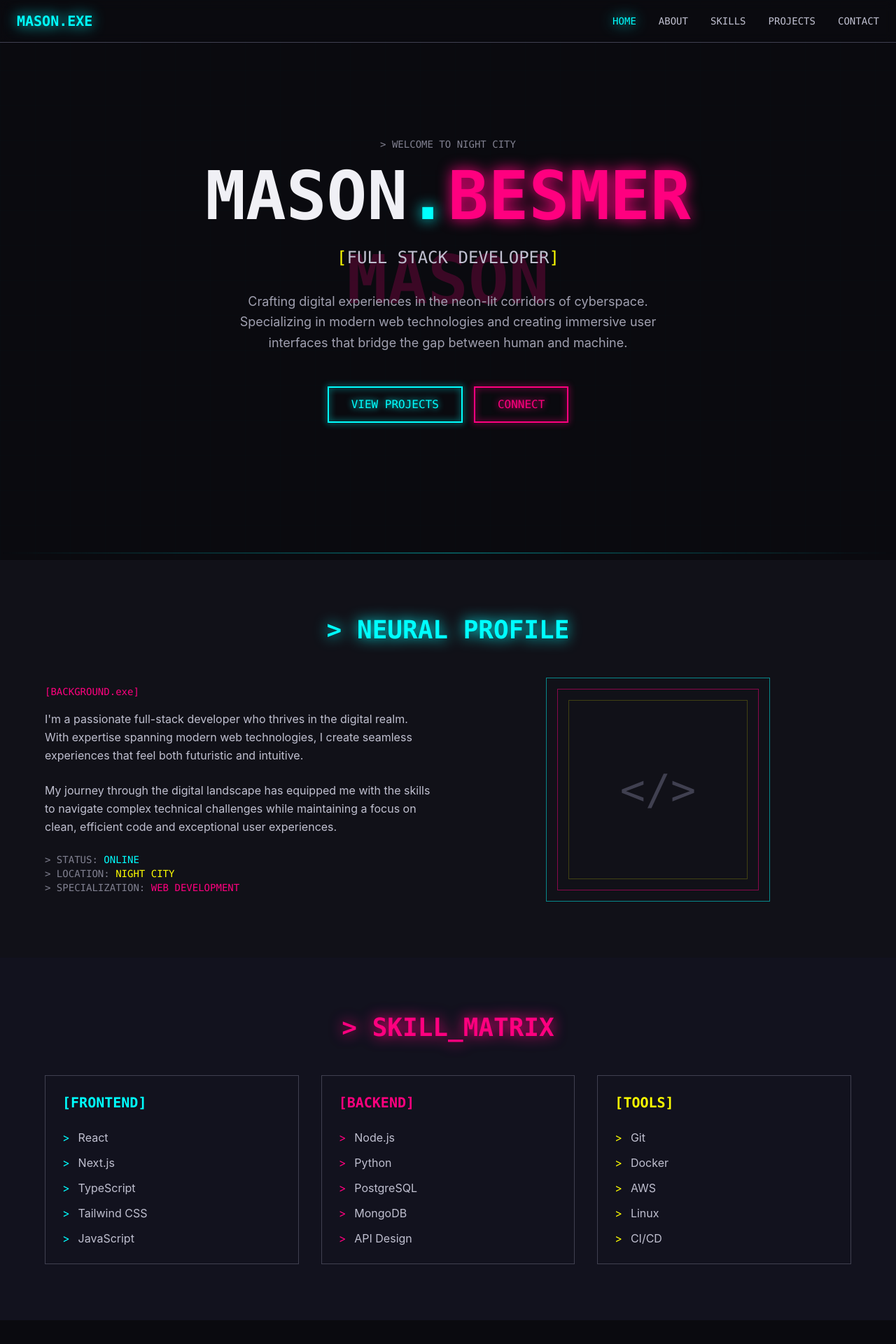
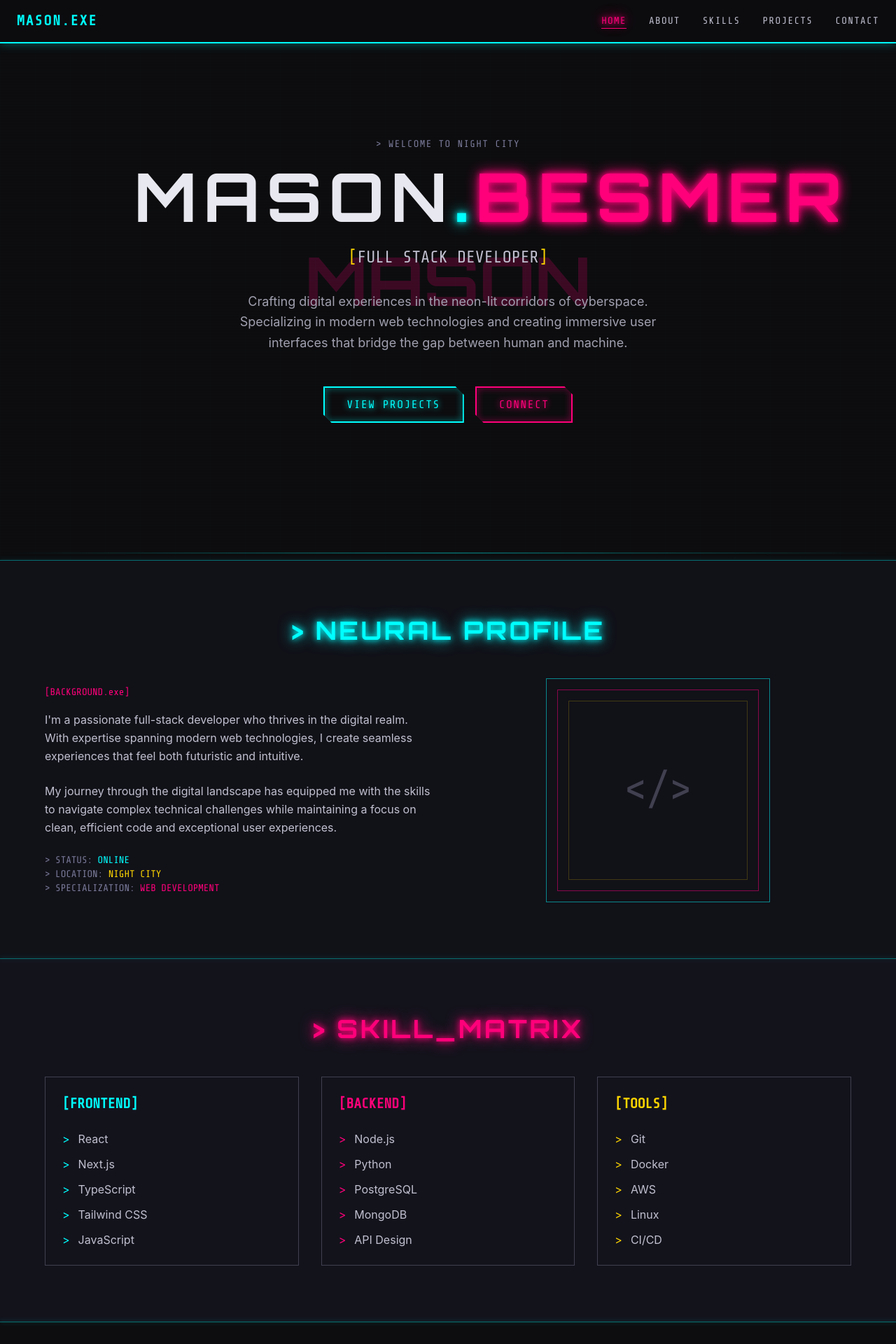
Before and after one commit to masonbesmer/masonbesmer.me, a Next.js app: page / in a window 1280 px wide. Shown: the top 1920 px of the page at 70% size. Built offline with nearby package versions, Linux system fonts and the light colour scheme.

Commit message:
feat: redesign website with cyberpunk aesthetic
Co-authored-by: masonbesmer <16657872+masonbesmer@users.noreply.github.com>

```diff
--- a/app/globals.css
+++ b/app/globals.css
@@ -2,31 +2,52 @@
 @source "../app/**/*.{ts,tsx}";
 @source "../app/**/*.{js,jsx}";
 
+/* =============================================
+   CSS Custom Properties – Cyberpunk Palette
+   ============================================= */
+:root {
+  --bg-base: #0d0d0f;
+  --bg-surface: #1b1b2a;
+  --accent-primary: #ff007a;
+  --accent-secondary: #00ffff;
+  --accent-tertiary: #00ffb3;
+  --accent-warning: #ffd600;
+  --accent-danger: #ff3d00;
+  --text-primary: #e8e8f0;
+  --text-muted: #7a7a9a;
+  --glow-primary: 0 0 8px #ff007a, 0 0 20px #ff007a55;
+  --glow-secondary: 0 0 8px #00ffff, 0 0 20px #00ffff55;
+}
+
 @theme {
-  /* Font Families */
-  --font-family-mono:
-    ui-monospace, SFMono-Regular, "SF Mono", Monaco, Menlo, "Liberation Mono",
-    "Courier New", monospace;
+  /* Font Families – using Tailwind v4 --font-* naming to generate font-display / font-mono utilities */
+  --font-display: "Orbitron", sans-serif;
+  --font-mono:
+    "Share Tech Mono", ui-monospace, SFMono-Regular, "SF Mono", Monaco, Menlo,
+    "Liberation Mono", "Courier New", monospace;
 
-  /* Custom Colors */
-  --color-night: #0a0a0f;
+  /* Custom Colors – updated to match spec */
+  --color-night: #0d0d0f;
   --color-dark: #111118;
-  --color-darker: #1a1a2e;
+  --color-darker: #1b1b2a;
 
   --color-cyan: #00ffff;
-  --color-pink: #ff007f;
-  --color-yellow: #ffff00;
+  --color-pink: #ff007a;
+  --color-yellow: #ffd600;
+  --color-green: #00ffb3;
   --color-purple: #9d00ff;
+  --color-danger: #ff3d00;
 
-  --color-gray-100: #f0f0f5;
+  --color-gray-100: #e8e8f0;
   --color-gray-300: #c0c0d0;
   --color-gray-400: #a0a0b0;
-  --color-gray-500: #808090;
+  --color-gray-500: #7a7a9a;
   --color-gray-700: #404050;
 
   /* Animations */
   --animate-scan-line: scanLine 3s linear infinite;
   --animate-neon-glow: neonGlow 2s ease-in-out infinite alternate;
+  --animate-neon-flicker: neonFlicker 4s infinite;
 }
 
 @layer base {
@@ -35,18 +56,49 @@
   }
 
   html {
-    background-color: var(--color-night);
+    background-color: var(--bg-base);
+    scrollbar-width: thin;
+    scrollbar-color: var(--accent-primary) var(--bg-surface);
   }
 
   body {
-    background-color: var(--color-night);
-    color: var(--color-gray-100);
+    background-color: var(--bg-base);
+    color: var(--text-primary);
     margin: 0;
     padding: 0;
   }
+
+  /* Custom scrollbar – WebKit */
+  ::-webkit-scrollbar {
+    width: 8px;
+  }
+
+  ::-webkit-scrollbar-track {
+    background: var(--bg-surface);
+  }
+
+  ::-webkit-scrollbar-thumb {
+    background: var(--accent-primary);
+    box-shadow: var(--glow-primary);
+  }
+
+  ::-webkit-scrollbar-thumb:hover {
+    box-shadow: 0 0 14px var(--accent-primary);
+  }
+
+  /* Neon <hr> divider */
+  hr.neon-hr {
+    border: none;
+    border-top: 1px solid var(--accent-secondary);
+    box-shadow: 0 0 6px var(--accent-secondary);
+    margin: 0;
+    opacity: 0.4;
+  }
 }
 
-/* Cyberpunk Animations */
+/* =============================================
+   Cyberpunk Animations
+   ============================================= */
 @keyframes scanLine {
   0% {
     transform: translateY(-100%);
@@ -67,13 +119,94 @@
   }
 }
 
+@keyframes neonFlicker {
+  0%,
+  93%,
+  100% {
+    opacity: 1;
+  }
+  94% {
+    opacity: 0.75;
+  }
+  96% {
+    opacity: 1;
+  }
+  97% {
+    opacity: 0.55;
+  }
+  99% {
+    opacity: 1;
+  }
+}
+
+/* Glitch – ::before layer (magenta) */
+@keyframes glitch-before {
+  0%,
+  87%,
+  100% {
+    clip-path: inset(0 0 100% 0);
+    transform: translateX(0);
+  }
+  88% {
+    clip-path: inset(10% 0 70% 0);
+    transform: translateX(-4px);
+  }
+  90% {
+    clip-path: inset(55% 0 20% 0);
+    transform: translateX(3px);
+  }
+  92% {
+    clip-path: inset(30% 0 50% 0);
+    transform: translateX(-2px);
+  }
+  94% {
+    clip-path: inset(0 0 100% 0);
+    transform: translateX(0);
+  }
+}
+
+/* Glitch – ::after layer (cyan) */
+@keyframes glitch-after {
+  0%,
+  88%,
+  100% {
+    clip-path: inset(0 0 100% 0);
+    transform: translateX(0);
+  }
+  89% {
+    clip-path: inset(65% 0 10% 0);
+    transform: translateX(4px);
+  }
+  91% {
+    clip-path: inset(25% 0 55% 0);
+    transform: translateX(-3px);
+  }
+  93% {
+    clip-path: inset(0 0 100% 0);
+    transform: translateX(0);
+  }
+}
+
+/* =============================================
+   Utilities
+   ============================================= */
 @layer utilities {
   .text-glow {
     filter: drop-shadow(0 0 10px currentColor);
   }
 
+  .text-shadow-glow {
+    text-shadow:
+      0 0 8px currentColor,
+      0 0 20px currentColor;
+  }
+
   .neon-glow {
     animation: neonGlow 2s ease-in-out infinite alternate;
+  }
+
+  .neon-flicker {
+    animation: neonFlicker 4s infinite;
   }
 
   .scan-line {
@@ -86,4 +219,88 @@
       linear-gradient(90deg, rgba(0, 255, 255, 0.1) 1px, transparent 1px);
     background-size: 50px 50px;
   }
+
+  /* Subtle scanline texture overlay */
+  .scanlines {
+    background-image: repeating-linear-gradient(
+      0deg,
+      transparent,
+      transparent 2px,
+      rgba(0, 0, 0, 0.08) 2px,
+      rgba(0, 0, 0, 0.08) 4px
+    );
+    background-size: 100% 4px;
+    pointer-events: none;
+  }
+
+  /* Cyberpunk "cut-corner" button shape */
+  .clip-btn {
+    clip-path: polygon(
+      0 0,
+      calc(100% - 12px) 0,
+      100% 12px,
+      100% 100%,
+      12px 100%,
+      0 calc(100% - 12px)
+    );
+  }
+
+  /* Neon bottom-border glow for nav */
+  .nav-bottom-glow {
+    box-shadow: 0 1px 0 0 var(--accent-secondary),
+      0 0 14px rgba(0, 255, 255, 0.4);
+  }
+
+  /* Hover card glow – cyan */
+  .card-hover-glow:hover {
+    box-shadow: var(--glow-secondary);
+    border-color: var(--accent-secondary);
+  }
+
+  /* Glitch effect on headings */
+  .glitch {
+    position: relative;
+  }
+
+  .glitch::before,
+  .glitch::after {
+    content: attr(data-text);
+    position: absolute;
+    inset: 0;
+    font-size: inherit;
+    font-weight: inherit;
+    font-family: inherit;
+    letter-spacing: inherit;
+    white-space: nowrap;
+    overflow: hidden;
+  }
+
+  .glitch::before {
+    color: var(--accent-primary);
+    animation: glitch-before 6s infinite;
+    z-index: 1;
+  }
+
+  .glitch::after {
+    color: var(--accent-secondary);
+    animation: glitch-after 6s infinite;
+    z-index: 2;
+  }
 }
+
+/* =============================================
+   prefers-reduced-motion – disable all animations
+   ============================================= */
+@media (prefers-reduced-motion: reduce) {
+  .glitch::before,
+  .glitch::after,
+  .neon-glow,
+  .neon-flicker,
+  .scan-line {
+    animation: none;
+  }
+
+  * {
+    transition: none !important;
+  }
+}
--- a/app/layout.tsx
+++ b/app/layout.tsx
@@ -13,6 +13,18 @@ export default function RootLayout({
 }>) {
   return (
     <html lang="en" className="bg-night">
+      <head>
+        <link rel="preconnect" href="https://fonts.googleapis.com" />
+        <link
+          rel="preconnect"
+          href="https://fonts.gstatic.com"
+          crossOrigin="anonymous"
+        />
+        <link
+          href="https://fonts.googleapis.com/css2?family=Orbitron:wght@400;700;900&family=Share+Tech+Mono&display=swap"
+          rel="stylesheet"
+        />
+      </head>
       <body className="bg-night m-0 p-0 text-gray-100 antialiased">
         {children}
       </body>
--- a/app/page.tsx
+++ b/app/page.tsx
@@ -24,14 +24,17 @@ export default function Home() {
         {/* Background Grid */}
         <div className="grid-bg pointer-events-none fixed inset-0 opacity-10"></div>
 
+        {/* Scanlines texture overlay */}
+        <div className="scanlines fixed inset-0 opacity-40 z-0"></div>
+
         {/* Scanning Line */}
         <div className="via-cyan scan-line absolute top-0 left-0 z-10 h-0.5 w-full bg-gradient-to-r from-transparent to-transparent opacity-30"></div>
 
         {/* Navigation */}
-        <nav className="bg-night/80 fixed top-0 right-0 left-0 z-40 border-b border-gray-700 backdrop-blur-sm">
+        <nav className="bg-night/80 nav-bottom-glow fixed top-0 right-0 left-0 z-40 border-b border-cyan backdrop-blur-sm">
           <div className="mx-auto max-w-7xl px-6 py-4">
             <div className="flex items-center justify-between">
-              <div className="text-cyan text-glow font-mono text-xl font-bold">
+              <div className="text-cyan neon-flicker font-mono text-xl font-bold tracking-widest">
                 MASON.EXE
               </div>
               <div className="hidden space-x-8 md:flex">
@@ -40,10 +43,10 @@ export default function Home() {
                     <button
                       key={item}
                       onClick={() => setActiveSection(item.toLowerCase())}
-                      className={`hover:text-cyan font-mono text-sm transition-colors ${
+                      className={`font-mono text-sm tracking-widest transition-all duration-200 ${
                         activeSection === item.toLowerCase()
-                          ? "text-cyan text-glow"
-                          : "text-gray-300"
+                          ? "text-pink text-shadow-glow border-b border-pink"
+                          : "text-gray-300 hover:text-cyan hover:text-shadow-glow"
                       }`}
                     >
                       {item}
@@ -60,19 +63,24 @@ export default function Home() {
           <div className="mx-auto max-w-4xl text-center">
             {/* Glitch Effect Background Text */}
             <div className="absolute inset-0 flex items-center justify-center opacity-20">
-              <h1 className="text-pink font-mono text-8xl font-bold">MASON</h1>
+              <h1 className="text-pink font-display text-8xl font-bold">
+                MASON
+              </h1>
             </div>
 
             {/* Main Content */}
             <div className="relative z-10">
-              <div className="mb-4 font-mono text-sm text-gray-500">
+              <div className="mb-4 font-mono text-sm text-gray-500 tracking-widest">
                 &gt; WELCOME TO NIGHT CITY
               </div>
 
-              <h1 className="mb-6 font-mono text-6xl font-bold md:text-8xl">
+              <h1
+                data-text="MASON.BESMER"
+                className="glitch mb-6 font-display text-6xl font-bold tracking-widest md:text-8xl"
+              >
                 <span className="text-gray-100">MASON</span>
-                <span className="text-cyan text-glow">.</span>
-                <span className="text-pink text-glow">BESMER</span>
+                <span className="text-cyan text-shadow-glow">.</span>
+                <span className="text-pink text-shadow-glow">BESMER</span>
               </h1>
 
               <div className="mb-8 font-mono text-xl text-gray-300 md:text-2xl">
@@ -91,13 +99,13 @@ export default function Home() {
               <div className="flex flex-col justify-center gap-4 sm:flex-row">
                 <button
                   onClick={() => setActiveSection("projects")}
-                  className="border-cyan text-cyan hover:bg-cyan hover:text-night neon-glow border-2 bg-transparent px-8 py-3 font-mono transition-all duration-300"
+                  className="clip-btn border-cyan text-cyan hover:bg-cyan hover:text-night neon-glow border-2 bg-transparent px-8 py-3 font-mono tracking-widest transition-all duration-300"
                 >
                   VIEW PROJECTS
                 </button>
                 <button
                   onClick={() => setActiveSection("contact")}
-                  className="border-pink text-pink hover:bg-pink hover:text-night neon-glow border-2 bg-transparent px-8 py-3 font-mono transition-all duration-300"
+                  className="clip-btn border-pink text-pink hover:bg-pink hover:text-night neon-glow border-2 bg-transparent px-8 py-3 font-mono tracking-widest transition-all duration-300"
                 >
                   CONNECT
                 </button>
@@ -117,10 +125,12 @@ export default function Home() {
           ></div>
         </section>
 
+        <hr className="neon-hr" />
+
         {/* About Section */}
         <section className="bg-dark relative px-6 py-20">
           <div className="mx-auto max-w-6xl">
-            <h2 className="text-cyan text-glow mb-12 text-center font-mono text-4xl font-bold">
+            <h2 className="text-cyan text-shadow-glow mb-12 text-center font-display text-4xl font-bold tracking-widest">
               &gt; NEURAL PROFILE
             </h2>
 
@@ -173,10 +183,12 @@ export default function Home() {
           </div>
         </section>
 
+        <hr className="neon-hr" />
+
         {/* Skills Section */}
         <section className="bg-darker/50 relative px-6 py-20">
           <div className="mx-auto max-w-6xl">
-            <h2 className="text-pink text-glow mb-12 text-center font-mono text-4xl font-bold">
+            <h2 className="text-pink text-shadow-glow mb-12 text-center font-display text-4xl font-bold tracking-widest">
               &gt; SKILL_MATRIX
             </h2>
 
@@ -212,7 +224,7 @@ export default function Home() {
               ].map((category) => (
                 <div
                   key={category.category}
-                  className="border border-gray-700 p-6 transition-colors hover:border-gray-500"
+                  className="card-hover-glow border border-gray-700 p-6 transition-all duration-300"
                 >
                   <h3
                     className={`font-mono text-xl font-bold text-${category.color} mb-6`}
@@ -238,10 +250,12 @@ export default function Home() {
           </div>
         </section>
 
+        <hr className="neon-hr" />
+
         {/* Projects Section */}
         <section className="relative px-6 py-20">
           <div className="mx-auto max-w-6xl">
-            <h2 className="text-yellow text-glow mb-12 text-center font-mono text-4xl font-bold">
+            <h2 className="text-yellow text-shadow-glow mb-12 text-center font-display text-4xl font-bold tracking-widest">
               &gt; PROJECT_FILES
             </h2>
 
@@ -270,7 +284,7 @@ export default function Home() {
               ].map((project) => (
                 <div
                   key={project.name}
-                  className="hover:border-cyan group border border-gray-700 p-6 transition-colors"
+                  className="card-hover-glow group border border-gray-700 p-6 transition-all duration-300"
                 >
                   <div className="mb-4 flex items-center justify-between">
                     <h3 className="group-hover:text-cyan font-mono text-lg font-bold text-gray-100 transition-colors">
@@ -305,10 +319,12 @@ export default function Home() {
           </div>
         </section>
 
+        <hr className="neon-hr" />
+
         {/* Contact Section */}
         <section className="bg-darker/50 relative px-6 py-20">
           <div className="mx-auto max-w-4xl text-center">
-            <h2 className="text-purple text-glow mb-12 font-mono text-4xl font-bold">
+            <h2 className="text-purple text-shadow-glow mb-12 font-display text-4xl font-bold tracking-widest">
               &gt; ESTABLISH_CONNECTION
             </h2>
 
@@ -329,7 +345,7 @@ export default function Home() {
               ].map((contact) => (
                 <div
                   key={contact.label}
-                  className="border border-gray-700 p-4 transition-colors hover:border-gray-500"
+                  className="card-hover-glow border border-gray-700 p-4 transition-all duration-300"
                 >
                   <div
                     className={`text-${contact.color} mb-2 font-mono text-sm`}
```
Also changed, not shown: 1 other file (tests, documents, lock files or other folders).
